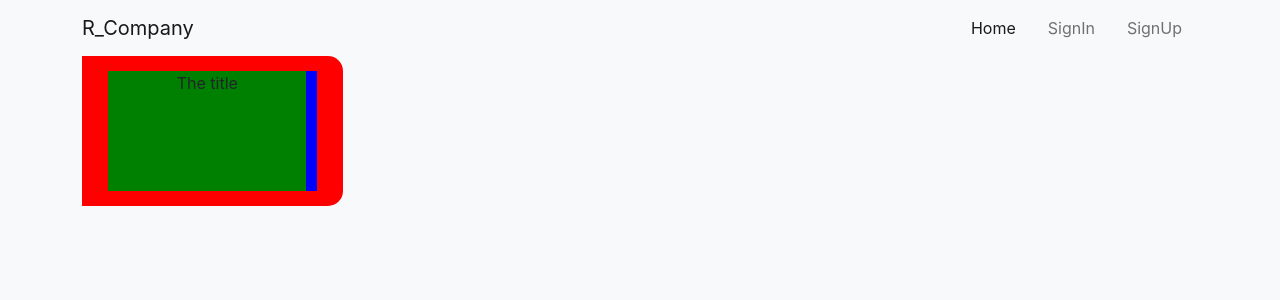
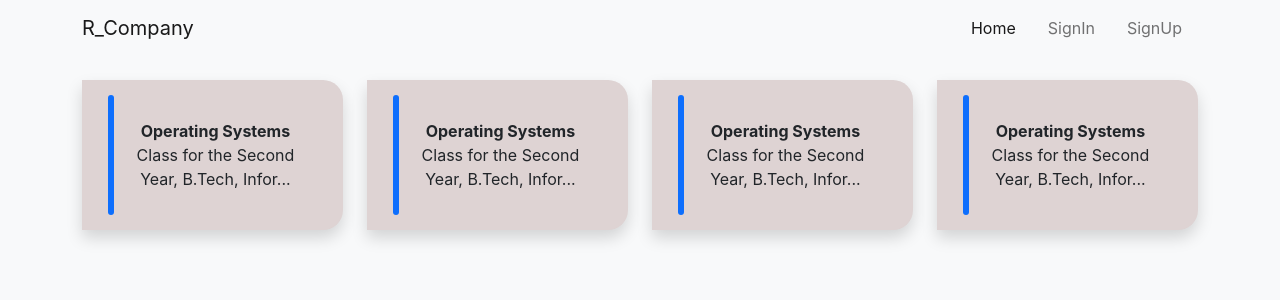
Before and after one commit to rakesh-201/Mock, a React (Create React App) app in the folder client/: page /home in a window 1280 px wide. Shown: the top 300 px of the page. Built offline with nearby package versions, Linux system fonts and the light colour scheme.

Commit message:
Room Card nearly completed.

```diff
--- a/client/src/Components/RoomCard.js
+++ b/client/src/Components/RoomCard.js
@@ -1,11 +1,15 @@
 import React from "react";
 import "../Styles/RoomCard.css";
 
-const RoomCard = () => {
+const RoomCard = ({ heading, text }) => {
   return (
-    <div className="cont">
-      <div className="color-cont">
-        <div className="content-cont ">The title</div>
+    <div className="cont shadow">
+      <div className="cont2">
+        <div className="bg-primary" id="rod1"></div>
+        <div className="content-cont ">
+          <p className="fw-bold">{heading}</p>
+          {text.substr(0, 40) + "..."}
+        </div>
       </div>
     </div>
   );
--- a/client/src/Screens/HomeIn.js
+++ b/client/src/Screens/HomeIn.js
@@ -4,9 +4,30 @@ import RoomCard from "../Components/RoomCard";
 const HomeIn = () => {
   return (
     <div className="container">
-      <div className="row">
-        <div className="col-lg-3 col-md-4 col-12">
-          <RoomCard />
+      <div className="row ">
+        <div className="col-lg-3 col-md-4 col-12 my-4">
+          <RoomCard
+            heading="Operating Systems"
+            text="Class for the Second Year, B.Tech, Information Technology Students."
+          />
+        </div>
+        <div className="col-lg-3 col-md-4 col-12 my-4">
+          <RoomCard
+            heading="Operating Systems"
+            text="Class for the Second Year, B.Tech, Information Technology Students."
+          />
+        </div>
+        <div className="col-lg-3 col-md-4 col-12 my-4">
+          <RoomCard
+            heading="Operating Systems"
+            text="Class for the Second Year, B.Tech, Information Technology Students."
+          />
+        </div>
+        <div className="col-lg-3 col-md-4 col-12 my-4">
+          <RoomCard
+            heading="Operating Systems"
+            text="Class for the Second Year, B.Tech, Information Technology Students."
+          />
         </div>
       </div>
     </div>
--- a/client/src/Styles/RoomCard.css
+++ b/client/src/Styles/RoomCard.css
@@ -1,25 +1,41 @@
 .cont {
-  background-color: red;
+  background-color: hsl(0, 14%, 85%);
   height: 150px;
-  border-top-right-radius: 15px;
-  border-bottom-right-radius: 15px;
+  border-top-left-radius: 0px;
+  border-bottom-left-radius: 0px;
+  /* border-bottom-right-radius: 15px; */
   display: flex;
   flex: 1;
   flex-direction: column;
   overflow: hidden;
   align-items: center;
   justify-content: center;
+
 }
 
-.color-cont {
-  background-color: blue;
+.cont2 {
+  background-color: transparent;
+  display: flex;
+  flex: 1;
+  justify-content: flex-start;
+  align-items: center;
+  height: 100%;
+  width: 80%;
+}
+
+#rod1 {
   height: 80%;
-  width: 80%;
-  align-items: flex-end;
+  width: 10px;
+  border-radius: 5px;
 }
 
 .content-cont {
-  background-color: green;
-  height: 100%;
-  width: 95%;
+  background-color: hsl(0, 14%, 85%);
+  padding: 10px;
 }
+
+.fw-bold {
+  background-color: transparent;
+  margin: 0px;
+  padding: 0px;
+}
```
